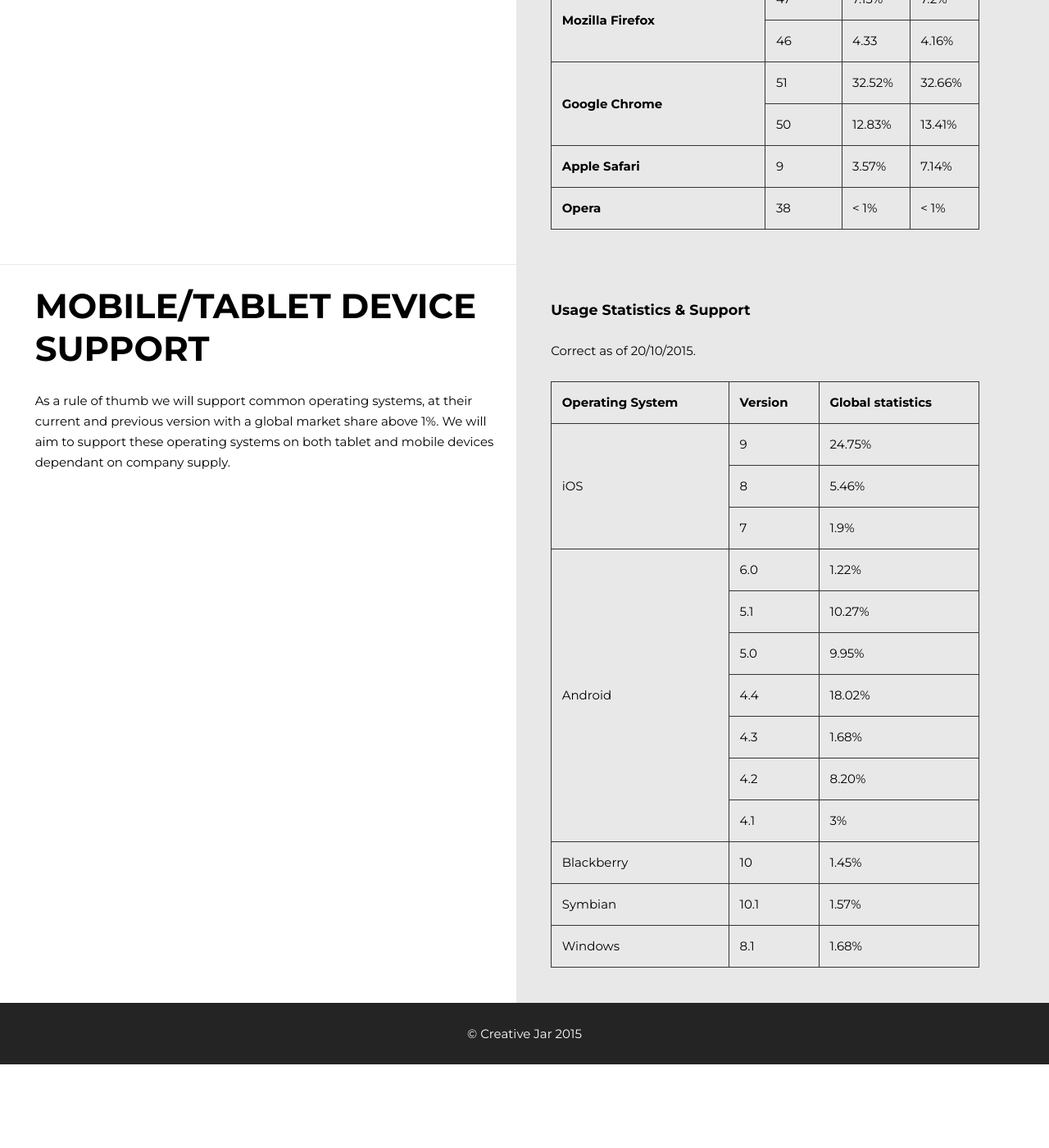
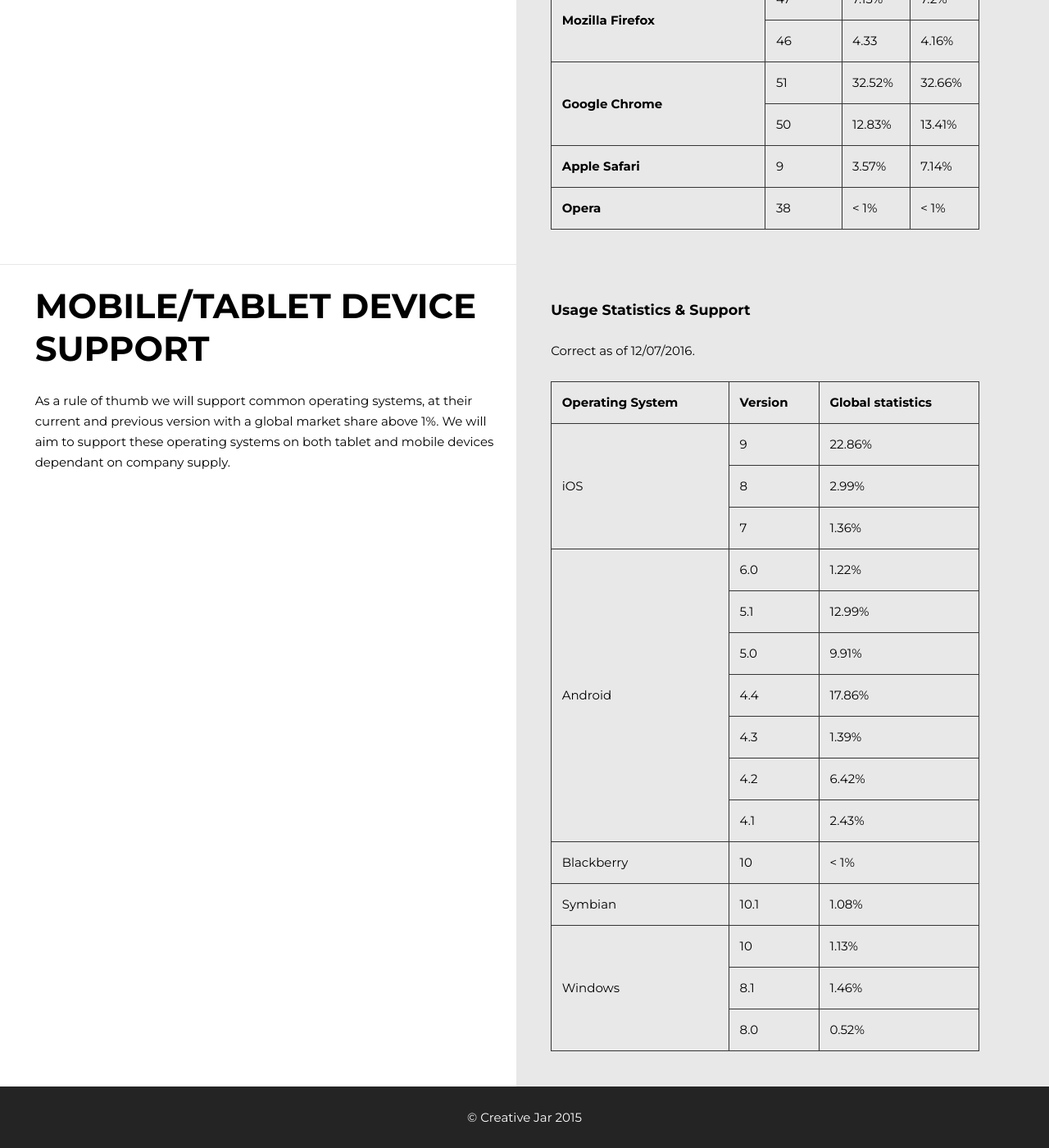
Before and after one commit to creativejar/guidelines, a Jekyll site: the page built from testing/index.html, in a window 1280 px wide and 1400 px high, scrolled down 2366 px. Shown: the whole window at 82% size. Built offline with Jekyll 4.4.1, drawn with Linux system fonts in a browser that asks for light colours; before the commit the page ends 3664 px from its top, so only the background shows below that.

Commit message:
Updated mobile usage stats

```diff
--- a/testing/index.html
+++ b/testing/index.html
@@ -187,7 +187,7 @@ weight: 4
 	</div>
 	<div class="l-col">
 		<h3>Usage Statistics &amp; Support</h3>
-		<p>Correct as of <time>20/10/2015</time>.</p>
+		<p>Correct as of <time>12/07/2016</time>.</p>
 		<table>
 			<tbody>
 				<tr>
@@ -198,15 +198,15 @@ weight: 4
 				<tr>
 					<td rowspan="3">iOS</td>
 					<td>9</td>
-					<td>24.75%</td>
+					<td>22.86%</td>
 				</tr>
 				<tr>
 					<td>8</td>
-					<td>5.46%</td>
+					<td>2.99%</td>
 				</tr>
 				<tr>
 					<td>7</td>
-					<td>1.9%</td>
+					<td>1.36%</td>
 				</tr>
 				<tr>
 				<td rowspan="7">Android</td>
@@ -215,42 +215,50 @@ weight: 4
 				</tr>
 				<tr>
 					<td>5.1</td>
-					<td>10.27%</td>
+					<td>12.99%</td>
 				</tr>
 				<tr>
 					<td>5.0</td>
-					<td>9.95%</td>
+					<td>9.91%</td>
 				</tr>
 				<tr>
 					<td>4.4</td>
-					<td>18.02%</td>
+					<td>17.86%</td>
 				</tr>
 				<tr>
 					<td>4.3</td>
-					<td>1.68%</td>
+					<td>1.39%</td>
 				</tr>
 				<tr>
 					<td>4.2</td>
-					<td>8.20%</td>
+					<td>6.42%</td>
 				</tr>
 				<tr>
 					<td>4.1</td>
-					<td>3%</td>
+					<td>2.43%</td>
 				</tr>
 				<tr>
 					<td>Blackberry</td>
 					<td>10</td>
-					<td>1.45%</td>
+					<td>&lt; 1%</td>
 				</tr>
 				<tr>
 					<td>Symbian</td>
 					<td>10.1</td>
-					<td>1.57%</td>
+					<td>1.08%</td>
 				</tr>
 				<tr>
-					<td>Windows</td>
+					<td rowspan="3">Windows</td>
+					<td>10</td>
+					<td>1.13%</td>
+				</tr>
+				<tr>
 					<td>8.1</td>
-					<td>1.68%</td>
+					<td>1.46%</td>
+				</tr>
+				<tr>
+					<td>8.0</td>
+					<td>0.52%</td>
 				</tr>
 			</tbody>
 		</table>
```
